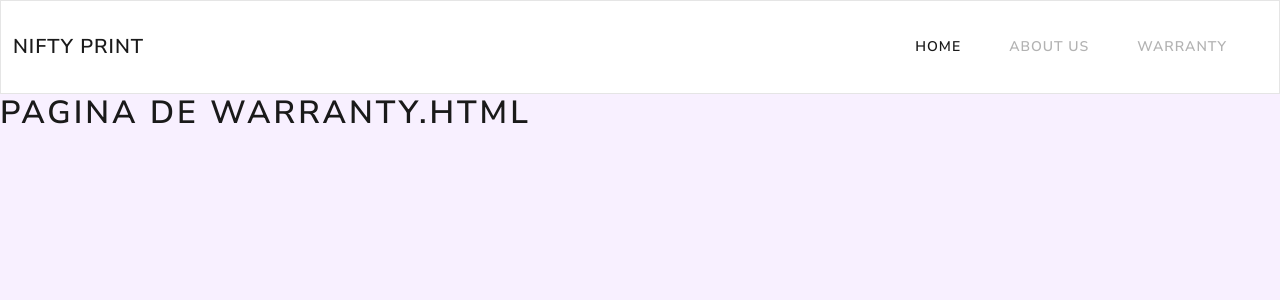
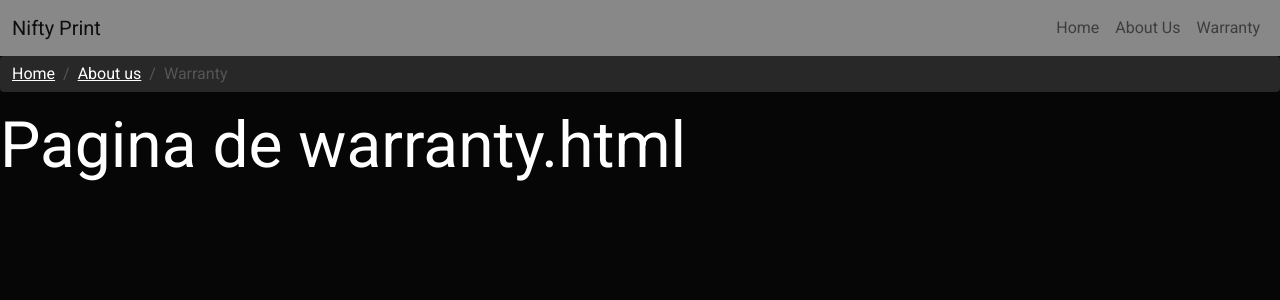
Before and after one commit to Alexg-z/NiftyPrint, a Flask app: page /warranty in a window 1280 px wide. Shown: the top 300 px of the page. Run offline with Flask 2, Linux system fonts and the light colour scheme.

Commit message:
Estructuración

```diff
--- a/static/css/main.css
+++ b/static/css/main.css
@@ -1,3 +1,3 @@
-body{
-    background: rgb(248, 240, 255);
+* {
+    text-decoration: none;
 }
--- a/templates/index.html
+++ b/templates/index.html
@@ -2,6 +2,10 @@
 
 {% block content %}
 
-    <h1>Pagina index.htlm</h1>
+<ol class="breadcrumb">
+    <li class="breadcrumb-item active">Home</li>
+</ol>
+
+<h1>Pagina index.htlm</h1>
 
 {% endblock %}
--- a/templates/layout.html
+++ b/templates/layout.html
@@ -9,7 +9,8 @@
     <link rel="shortcut icon" href="/media/3d-printer.png" type="image/png">
     <!-- CSS Boostrap -->
     <link rel="stylesheet" href="https://cdn.jsdelivr.net/npm/bootstrap@5.2.0-beta1/dist/css/bootstrap.min.css">
-    <link rel="stylesheet" href="https://bootswatch.com/5/lux/bootstrap.min.css">
+    <!-- CSS bootswatch -->
+    <link rel="stylesheet" href="https://bootswatch.com/5/cyborg/bootstrap.min.css">
     <!-- CSS Personal Python -->
     <link rel="stylesheet" href="{{url_for('static',filename='css/main.css')}}">
 </head>
@@ -25,7 +26,7 @@
             <div class="collapse navbar-collapse" id="navbarNav">
                 <ul class="navbar-nav ms-auto">
                     <li class="nav-item">
-                        <a class="nav-link active" aria-current="page" href="/">Home</a>
+                        <a class="nav-link" aria-current="page" href="/">Home</a>
                     </li>
                     <li class="nav-item">
                         <a class="nav-link" href="{{url_for('about')}}">About Us</a>
--- a/templates/warranty.html
+++ b/templates/warranty.html
@@ -1,8 +1,12 @@
 {% extends "layout.html" %}
 
 
-    {% block content %}
+{% block content %}
+<ol class="breadcrumb">
+    <li class="breadcrumb-item"><a href="/">Home</a></li>
+    <li class="breadcrumb-item"><a href="{{url_for('about')}}">About us</a></li>
+    <li class="breadcrumb-item active">Warranty</li>
+</ol>
+<h1>Pagina de warranty.html</h1>
 
-        <h1>Pagina de warranty.html</h1>
-
-    {% endblock %}
+{% endblock %}
```
Also changed, not shown: templates/about.html (+5 -2 lines).
